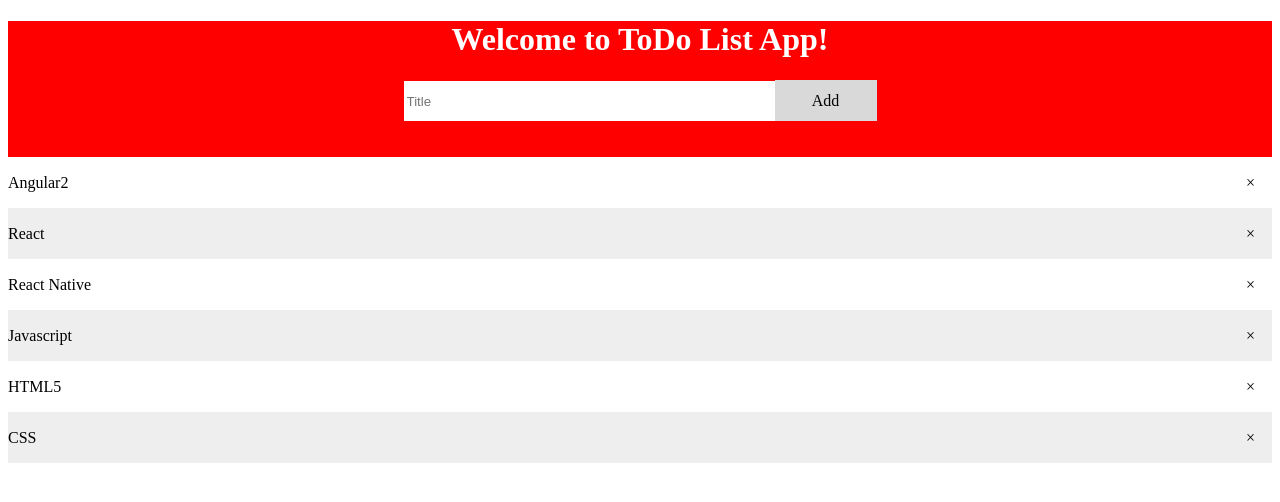
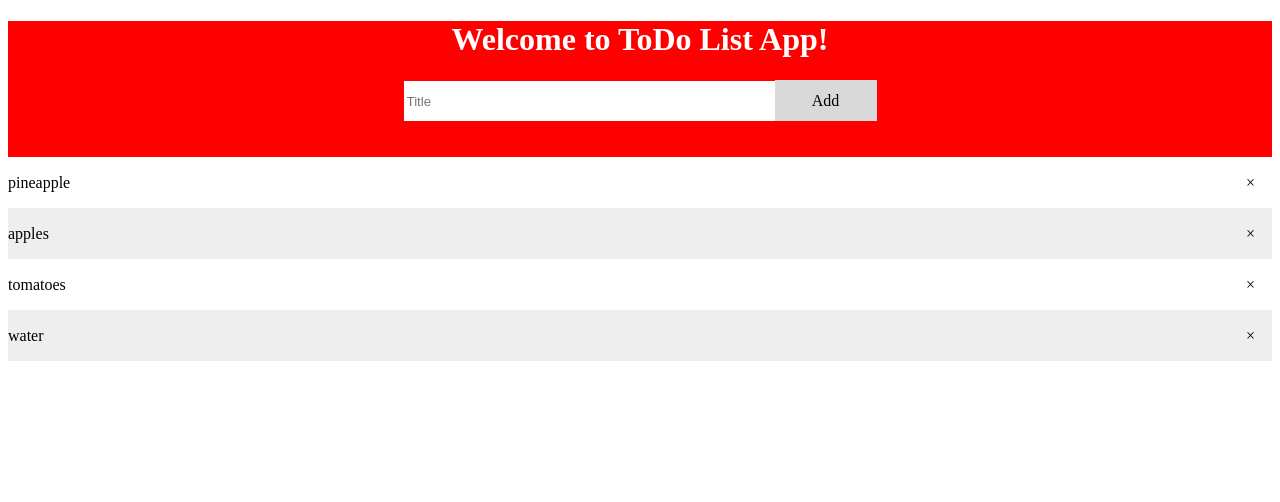
Before and after one commit to Pallavi-09/todo-list, an Angular app: page / in a window 1280 px wide. Shown: the top 502 px of the page. Built offline with nearby package versions, Linux system fonts and the light colour scheme.

Commit message:
intial commit

```diff
--- a/src/app/app.component.html
+++ b/src/app/app.component.html
@@ -14,7 +14,7 @@
   <div class="addedDetails">
     <ul id="detailsCol">
       <li *ngFor = "let field of lang">
-        {{field.name}}
+        {{field}}
         <span [innerHTML] = "closeElmt" class="close" (click) = "deleteData($event)"></span>
       </li>
     </ul>
--- a/src/app/app.component.ts
+++ b/src/app/app.component.ts
@@ -14,7 +14,9 @@
 
   closeElmt : string;
 
-  lang : any[] = [
+  lang : any[] = ["pineapple", "apples", "tomatoes", "water"];
+
+  langDetail : any[] = [
     {name : 'Angular2'},
     {name : 'React'},
     {name : 'React Native'},
@@ -24,8 +26,9 @@
   ];
 
   addList(newList){
+    console.log(1)
     this.lang.push(newList);
-    console.log(this.lang);
+    //$('li').append('<li>'+newList+'</li>')
   }
 
   deleteData(event){
```
